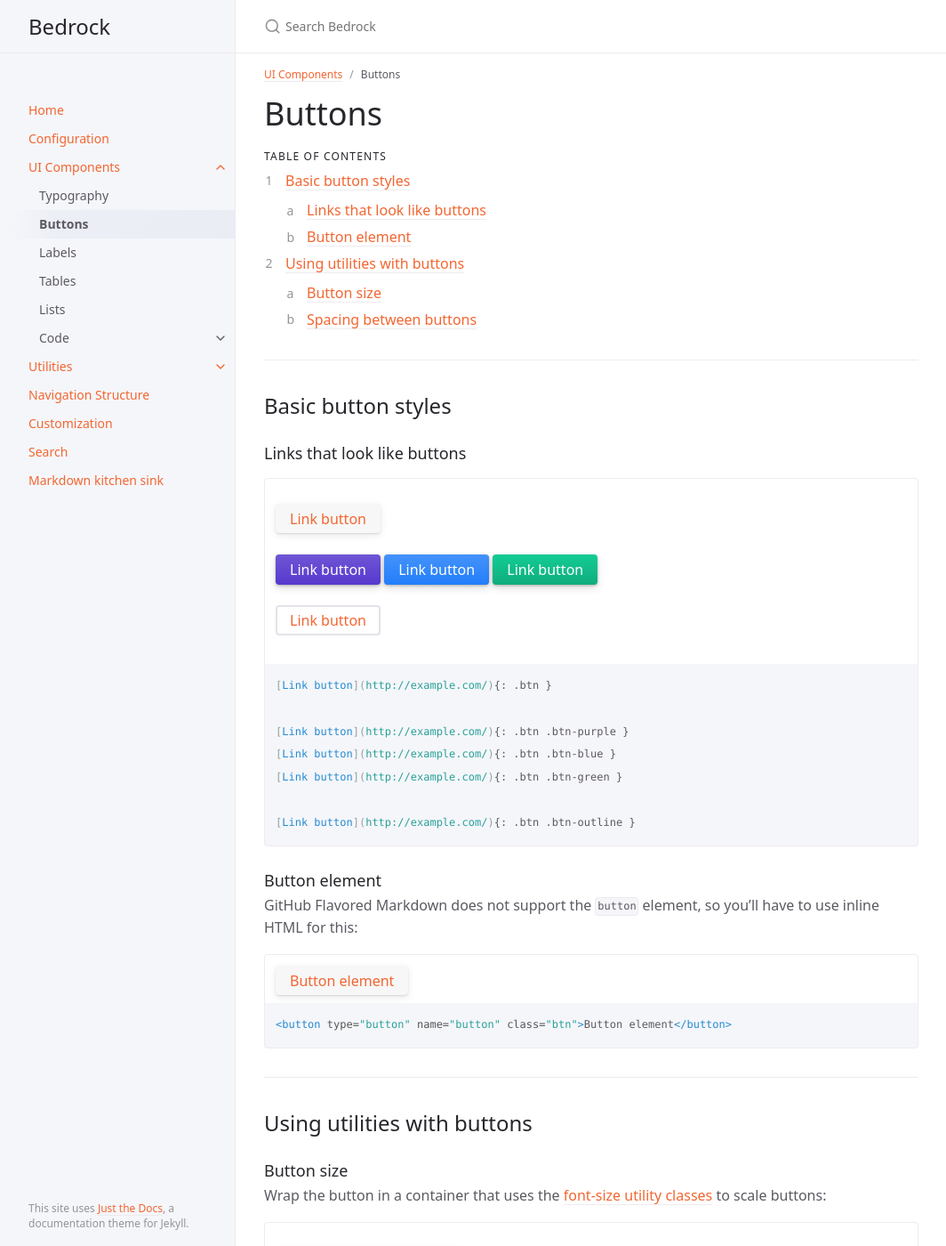
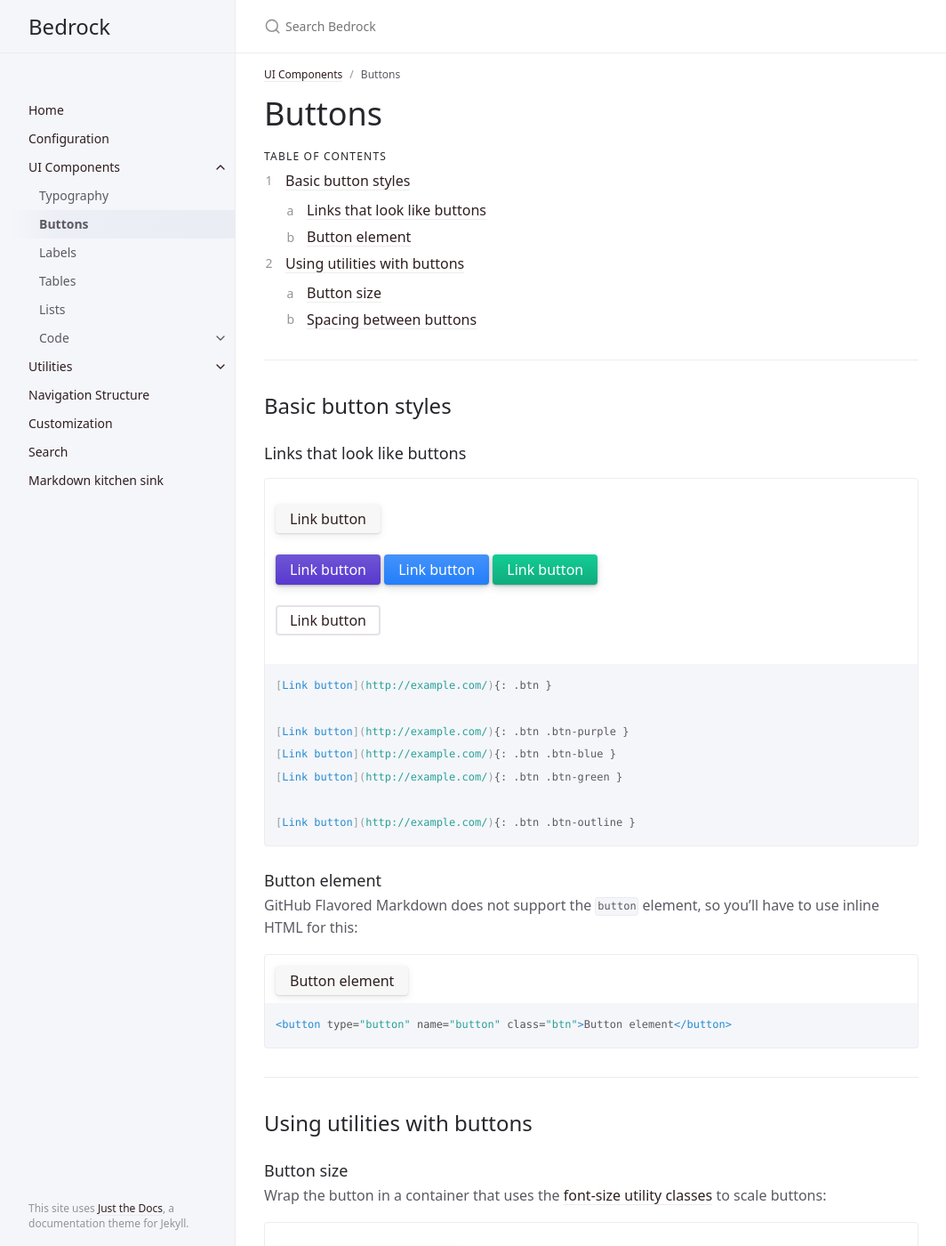
Before and after one commit to getbedrock/getbedrock.github.io, a Jekyll site: the page built from docs/ui-components/buttons.md, in a window 1280 px wide and 1400 px high. Shown: the whole window at 89% size, without its empty margins (107-1171 px from the left). Built offline with Jekyll 4.4.1, drawn with Linux system fonts in a browser that asks for light colours.

Commit message:
Update _variables.scss

```diff
--- a/_sass/support/_variables.scss
+++ b/_sass/support/_variables.scss
@@ -70,7 +70,7 @@ $red-100: #f96e65 !default;
 $red-200: #e94c4c !default;
 $red-300: #dd2e2e !default;
 
-$orange-000: #F36631 !default;
+$primary-000: #2F1F20 !default;
 
 $body-background-color: $white !default;
 $sidebar-color: $grey-lt-000 !default;
@@ -83,8 +83,8 @@ $body-text-color: $grey-dk-100 !default;
 $body-heading-color: $grey-dk-300 !default;
 $search-result-preview-color: $grey-dk-000 !default;
 $nav-child-link-color: $grey-dk-100 !default;
-$link-color: $orange-000 !default;
-$btn-primary-color: $orange-000 !default;
+$link-color: $primary-000 !default;
+$btn-primary-color: $primary-000 !default;
 $base-button-color: #f7f7f7 !default;
 
 //
```
